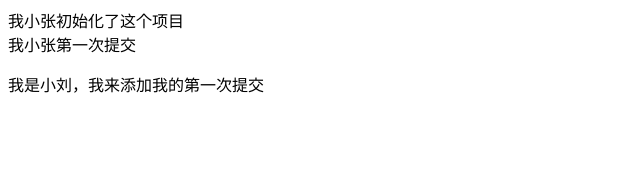
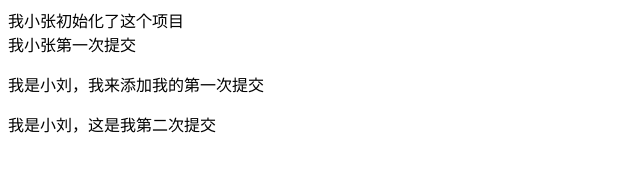
Before and after one commit to ls111700/my-changku, a plain HTML site: page index.html in a window 1280 px wide. Shown: the whole page, without its empty margins (0-640 px from the left). Drawn offline with Linux system fonts and the light colour scheme.

Commit message:
小刘的第二次提交

```diff
--- a/index.html
+++ b/index.html
@@ -9,5 +9,6 @@
     <div>我小张初始化了这个项目</div>
     <div>我小张第一次提交</div>
     <p>我是小刘，我来添加我的第一次提交</p>
+    <p>我是小刘，这是我第二次提交</p>
 </body>
 </html>
```
